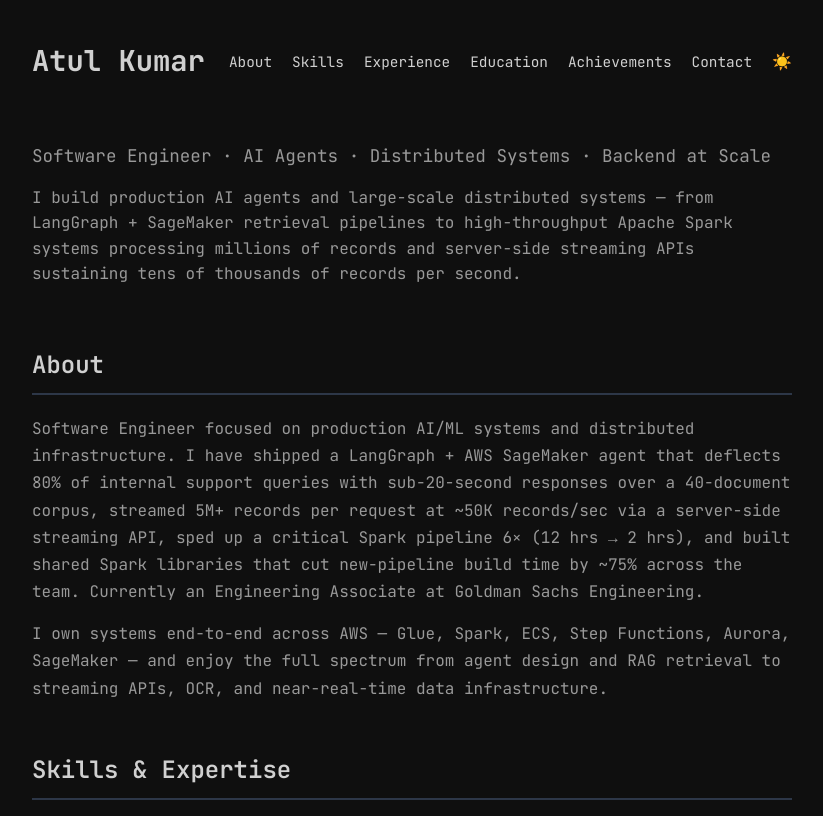
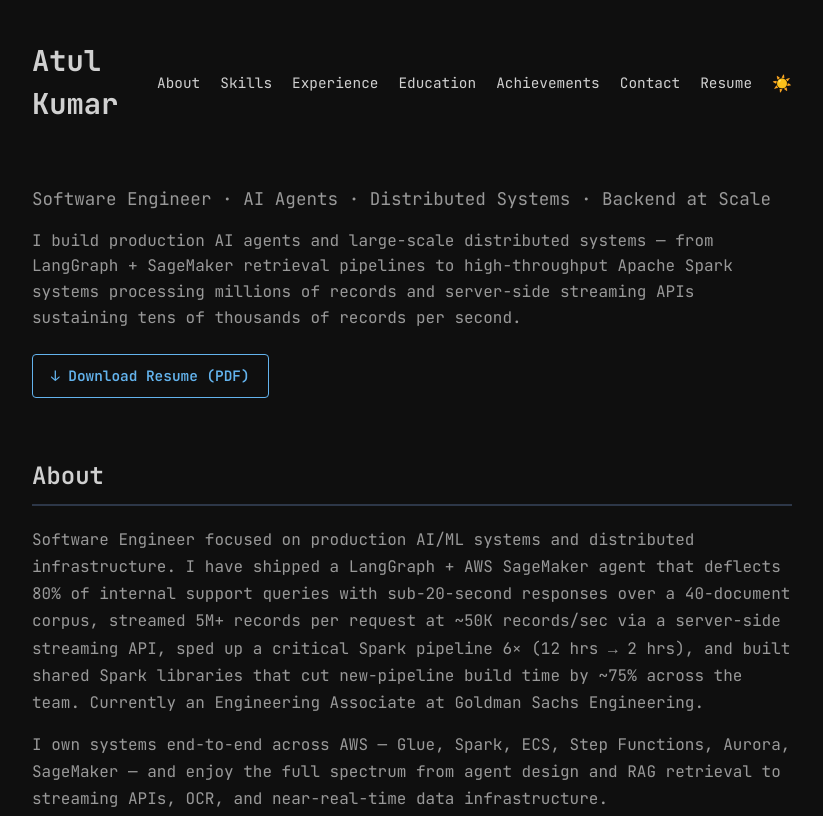
Before and after one commit to AtulKumar2009/AtulKumar2009.github.io, a plain HTML site: page index.html in a window 1280 px wide. Shown: the top 816 px of the page, without its empty margins (228-1051 px from the left). Drawn offline with Linux system fonts and the light colour scheme.

Commit message:
Add Resume pdf link

```diff
--- a/index.html
+++ b/index.html
@@ -296,6 +296,28 @@
         line-height: 1.6;
       }
 
+      .hero-cta {
+        margin-top: 24px;
+        display: inline-flex;
+        align-items: center;
+        gap: 8px;
+        padding: 10px 18px;
+        border: 1px solid var(--accent);
+        border-radius: 4px;
+        color: var(--accent);
+        background: transparent;
+        font-family: "JetBrains Mono", monospace;
+        font-size: 0.9rem;
+        font-weight: 600;
+        text-decoration: none;
+        transition: all 0.3s ease;
+      }
+
+      .hero-cta:hover {
+        background: var(--accent);
+        color: var(--bg-color);
+      }
+
       /* About Section */
       .about p {
         color: var(--secondary-text);
@@ -486,6 +508,13 @@
           <a href="#education">Education</a>
           <a href="#achievements">Achievements</a>
           <a href="#contact">Contact</a>
+          <a
+            href="/Atul_Kumar_Resume.pdf"
+            target="_blank"
+            rel="noopener"
+            download
+            >Resume</a
+          >
           <button
             class="theme-toggle"
             id="themeToggle"
@@ -508,6 +537,16 @@
           Apache Spark systems processing millions of records and server-side
           streaming APIs sustaining tens of thousands of records per second.
         </p>
+        <a
+          class="hero-cta"
+          href="/Atul_Kumar_Resume.pdf"
+          target="_blank"
+          rel="noopener"
+          download
+          aria-label="Download Atul Kumar's resume (PDF)"
+        >
+          ↓ Download Resume (PDF)
+        </a>
       </section>
 
       <!-- About Section -->
@@ -848,6 +887,16 @@
             >github.com/AtulKumar2009</a
           >
         </div>
+        <div class="contact-item">
+          <strong>Resume:</strong>
+          <a
+            href="/Atul_Kumar_Resume.pdf"
+            target="_blank"
+            rel="noopener"
+            download
+            >Download PDF</a
+          >
+        </div>
       </section>
 
       <!-- Footer -->
```
Also changed, not shown: 1 other file.
